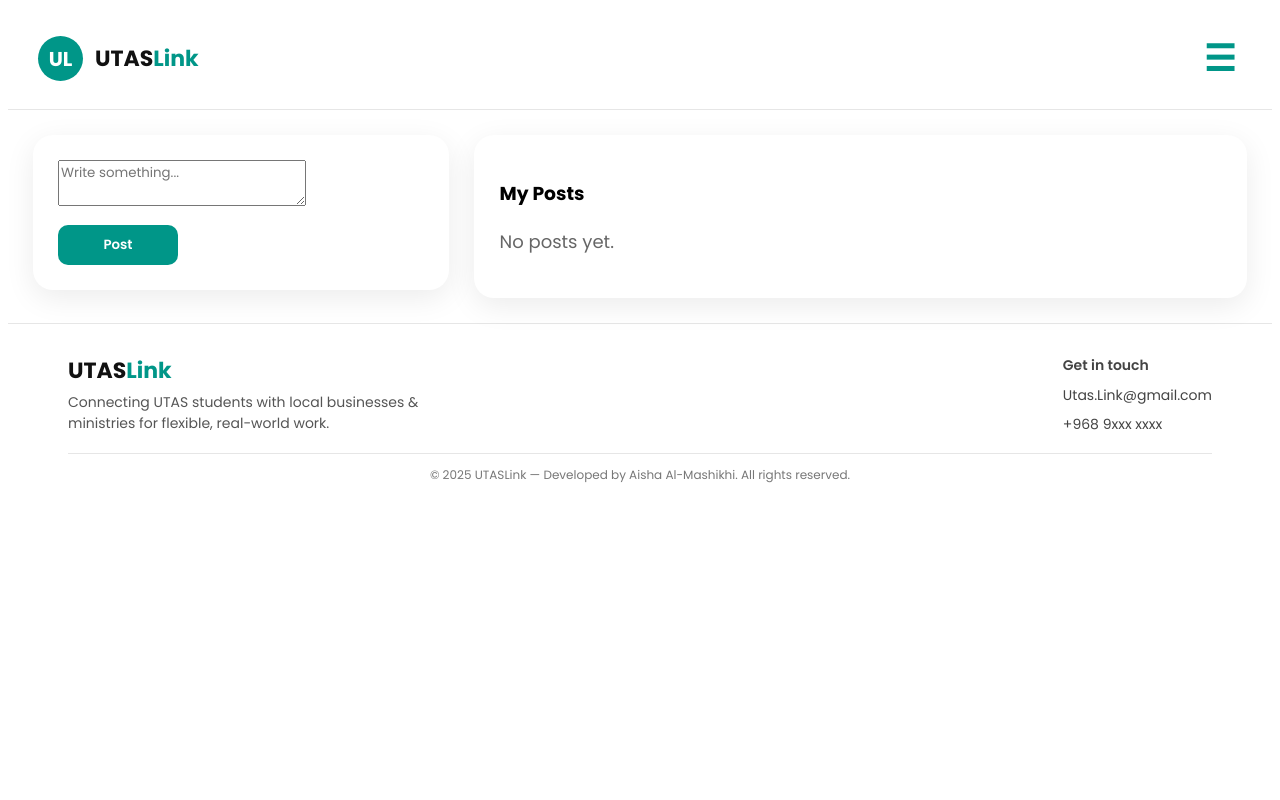
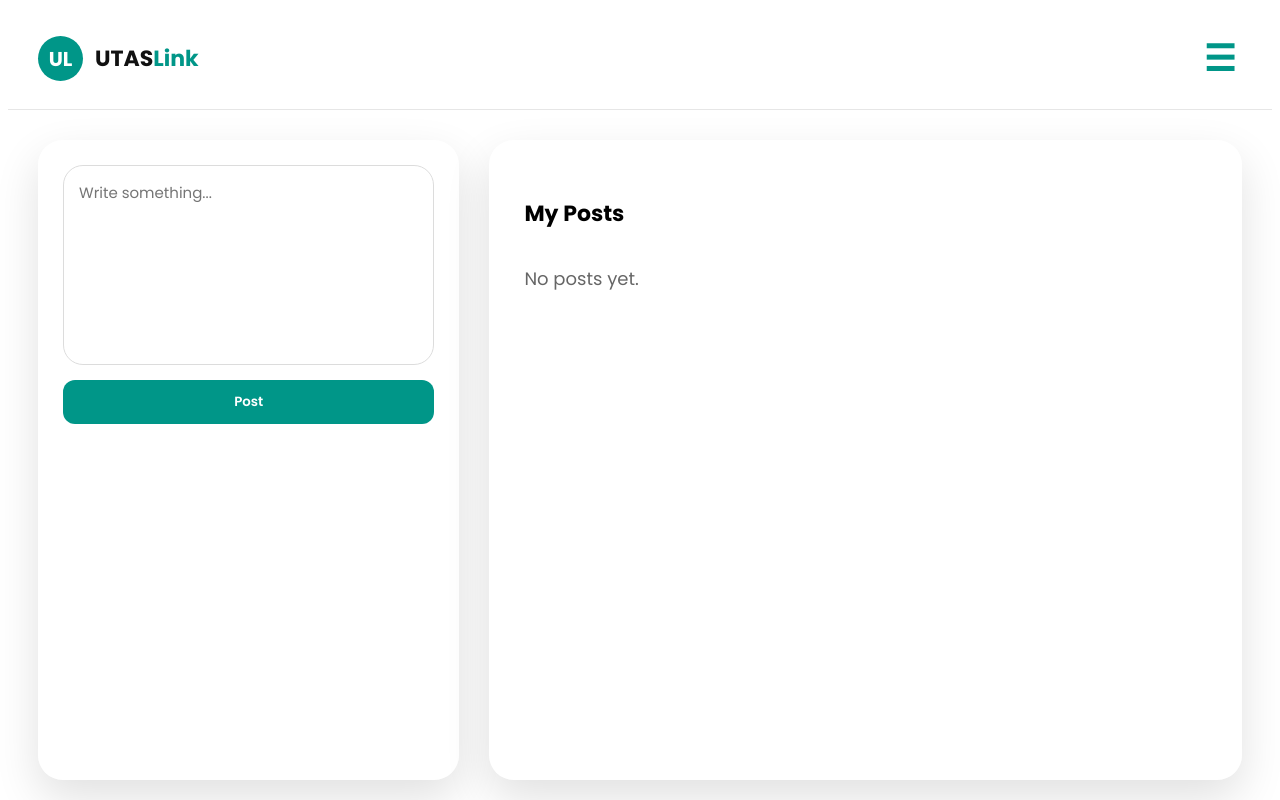
Before and after one commit to Aisha-Ahmed-Al-Mashikhi/utas-link-project, a React (Create React App) app in the folder client/: page /create-post in a window 1280 px wide. Shown: the top 800 px of the page. Built offline with nearby package versions, Linux system fonts and the light colour scheme.

Commit message:
Update CreatePost.css

```diff
--- a/client/src/Styles/CreatePost.css
+++ b/client/src/Styles/CreatePost.css
@@ -1,122 +1,150 @@
 /* PAGE LAYOUT */
 .post-page {
   display: flex;
-  gap: 25px;
-  padding: 25px;
+  gap: 30px;
+  padding: 30px;
+  width: 100%;
+  height: calc(100vh - 100px);
 }
 
-/* LEFT SIDE (WRITE POST CARD) */
+/* GLASS STYLE */
+.glass {
+  background: rgba(255, 255, 255, 0.55);
+  backdrop-filter: blur(18px);
+  border-radius: 25px;
+  box-shadow: 0 18px 45px rgba(0, 0, 0, 0.12);
+}
+
+/* LEFT CARD — Write box */
 .left-card {
   width: 35%;
-  background: #fff;
   padding: 25px;
-  border-radius: 20px;
-  box-shadow: 0 8px 30px rgba(0, 0, 0, 0.08);
-  height: fit-content;
+  min-height: 500px;
+  display: flex;
+  flex-direction: column;
+  justify-content: flex-start;
 }
 
-.post-input {
+.left-card textarea {
   width: 100%;
-  height: 120px;
-  border: 1px solid #ddd;
-  padding: 12px;
-  border-radius: 10px;
+  height: 200px;
+  border-radius: 20px;
+  border: 1px solid #dcdcdc;
+  padding: 15px;
+  resize: none;
   font-size: 15px;
-  resize: none;
+  background: rgba(255, 255, 255, 0.85);
 }
 
 .post-btn {
-  margin-top: 12px;
-  width: 120px;
-  padding: 10px 0;
+  margin-top: 15px;
+  padding: 12px 25px;
   background: #009688;
+  border: none;
   color: white;
-  border: none;
-  border-radius: 10px;
+  border-radius: 12px;
   cursor: pointer;
   font-weight: 600;
 }
 
-.post-btn:hover {
-  opacity: 0.85;
+/* RIGHT CARD — My posts */
+.right-card {
+  flex: 1;
+  padding: 35px;
+  min-height: 500px;
+  display: flex;
+  flex-direction: column;
+  justify-content: space-between;
 }
 
-/* RIGHT SIDE (POSTS LIST CARD) */
-.right-card {
-  width: 65%;
-  background: #fff;
-  padding: 25px;
-  border-radius: 20px;
-  box-shadow: 0 8px 30px rgba(0, 0, 0, 0.08);
+.right-card h3 {
+  margin-bottom: 15px;
+  font-size: 22px;
 }
 
-.section-title {
-  margin-bottom: 20px;
-  font-size: 22px;
-  font-weight: 700;
+/* POSTS AREA */
+.posts-scroll {
+  flex: 1;
+  overflow-y: auto;
+  padding-right: 10px;
 }
 
+.posts-scroll::-webkit-scrollbar {
+  width: 5px;
+}
+.posts-scroll::-webkit-scrollbar-thumb {
+  background: #bdbdbd;
+  border-radius: 10px;
+}
+
+/* EACH POST */
 .post-card {
-  background: #fafafa;
-  padding: 18px 20px;
-  border-radius: 15px;
-  margin-bottom: 18px;
-  border: 1px solid #eee;
+  background: rgba(255, 255, 255, 0.95);
+  border-radius: 20px;
+  padding: 20px;
+  margin-bottom: 20px;
+  min-height: 210px;
+  width: 95%;
+  box-shadow: 0 12px 35px rgba(0, 0, 0, 0.12);
   transition: 0.25s;
 }
 
 .post-card:hover {
-  background: #f3fffc;
-  border-color: #009688;
   transform: translateY(-3px);
+  box-shadow: 0 18px 40px rgba(0, 0, 0, 0.20);
 }
 
-.post-header {
+.post-top {
   display: flex;
   justify-content: space-between;
-  margin-bottom: 8px;
+  margin-bottom: 10px;
 }
 
-.post-author {
+.author {
+  font-size: 18px;
   font-weight: 700;
-  font-size: 17px;
 }
 
-.post-time {
-  font-size: 13px;
-  color: #777;
+.time {
+  color: #888;
+  font-size: 14px;
 }
 
-.post-text {
+/* MESSAGE */
+.content {
   margin: 10px 0;
-  font-size: 15px;
+  font-size: 16px;
 }
 
-.post-actions {
-  display: flex;
-  gap: 10px;
-}
-
-.edit-btn {
-  background: #ffca28;
+/* BUTTONS */
+.actions button {
+  padding: 7px 18px;
+  border-radius: 10px;
   border: none;
-  padding: 6px 15px;
-  border-radius: 8px;
   cursor: pointer;
   font-weight: 600;
 }
 
-.delete-btn {
-  background: #e57373;
-  border: none;
-  padding: 6px 15px;
-  border-radius: 8px;
-  cursor: pointer;
-  color: white;
-  font-weight: 600;
+.edit {
+  background: #ffca28;
 }
 
-.empty-msg {
-  color: #888;
-  font-size: 15px;
+.delete {
+  background: #e57373;
+  color: white;
 }
+
+/* DOTS BELOW */
+.scroll-dots {
+  display: flex;
+  gap: 8px;
+  margin-top: 15px;
+  justify-content: center;
+}
+
+.scroll-dots span {
+  width: 10px;
+  height: 10px;
+  background: #c7c7c7;
+  border-radius: 50%;
+}
```
